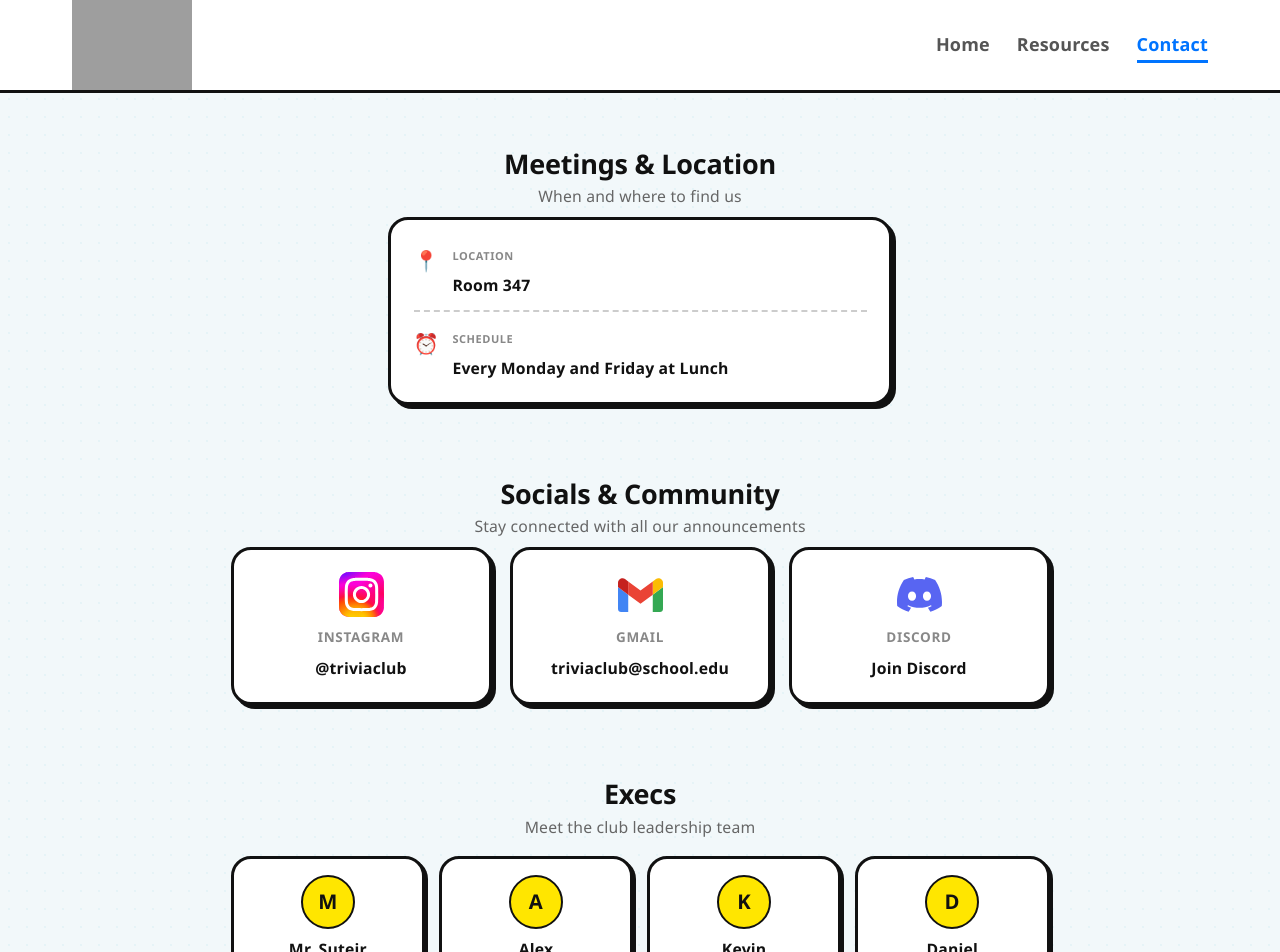
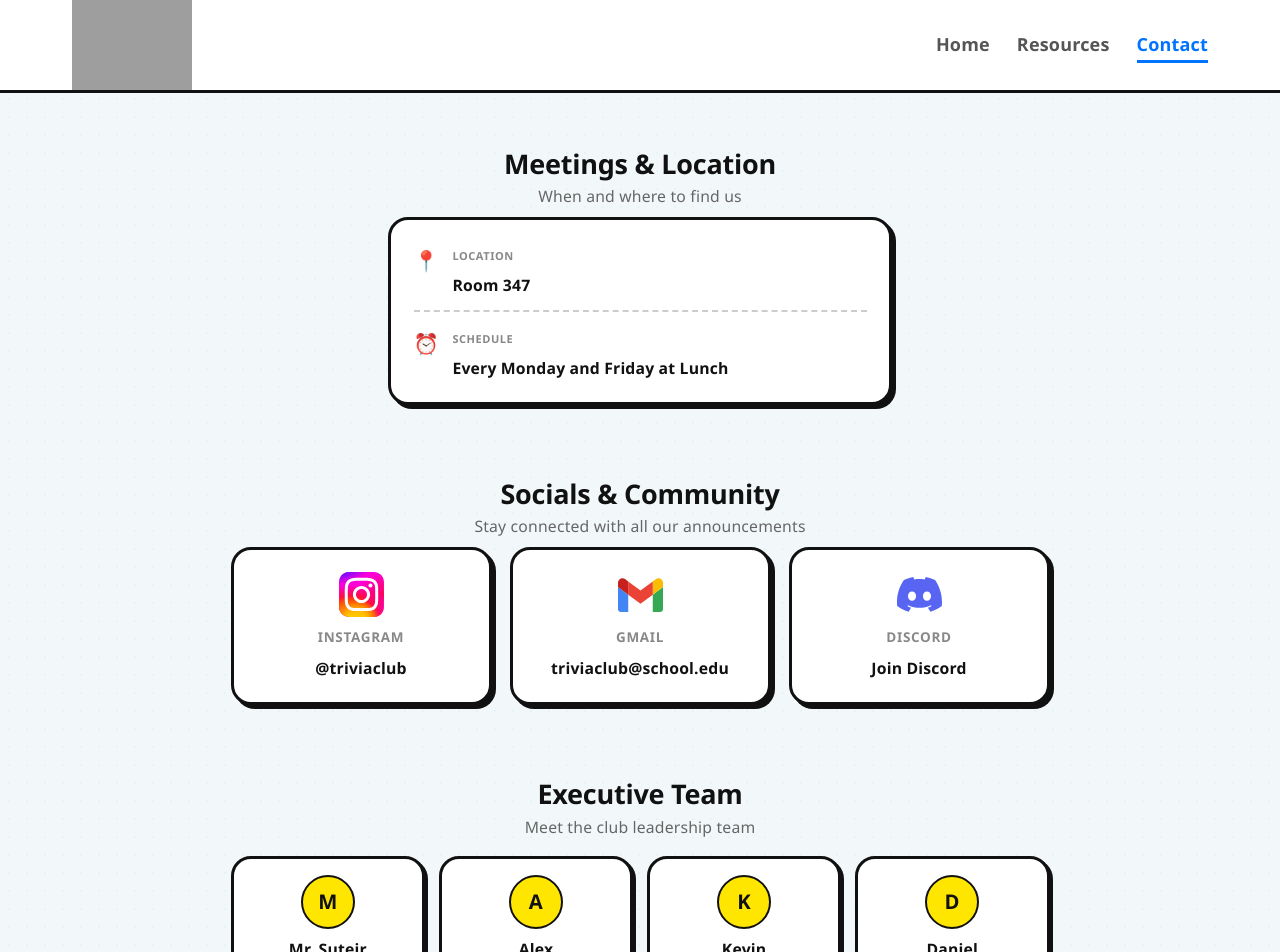
Before and after one commit to Reach-Trivia/reach-trivia.github.io, a React (Vite) app in the folder trivia-club/: page /contact in a window 1280 px wide. Shown: the top 952 px of the page. Built offline with nearby package versions, Linux system fonts and the light colour scheme; grey boxes are pictures that could not be loaded.

Commit message:
Update Contact.jsx

```diff
--- a/trivia-club/src/pages/Contact.jsx
+++ b/trivia-club/src/pages/Contact.jsx
@@ -91,7 +91,7 @@ export default function Contact() {
       {/* ── Execs ─────────────────────────────────────────────────── */}
       <section>
         <div className="section-header">
-          <h2 className="section-title">Execs</h2>
+          <h2 className="section-title">Executive Team</h2>
           <p className="section-subtitle">Meet the club leadership team</p>
         </div>
         <div className="execs-grid">
```
